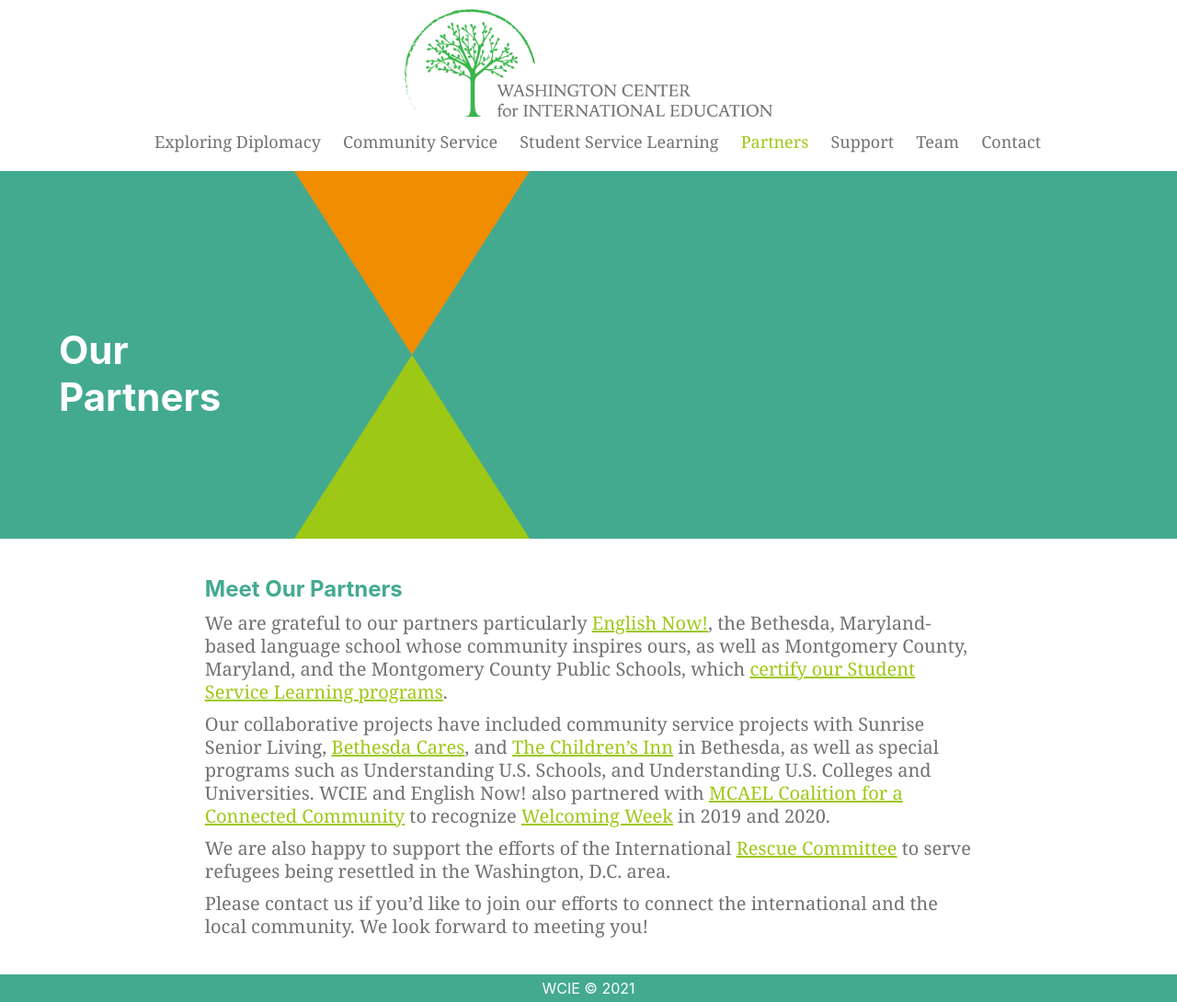
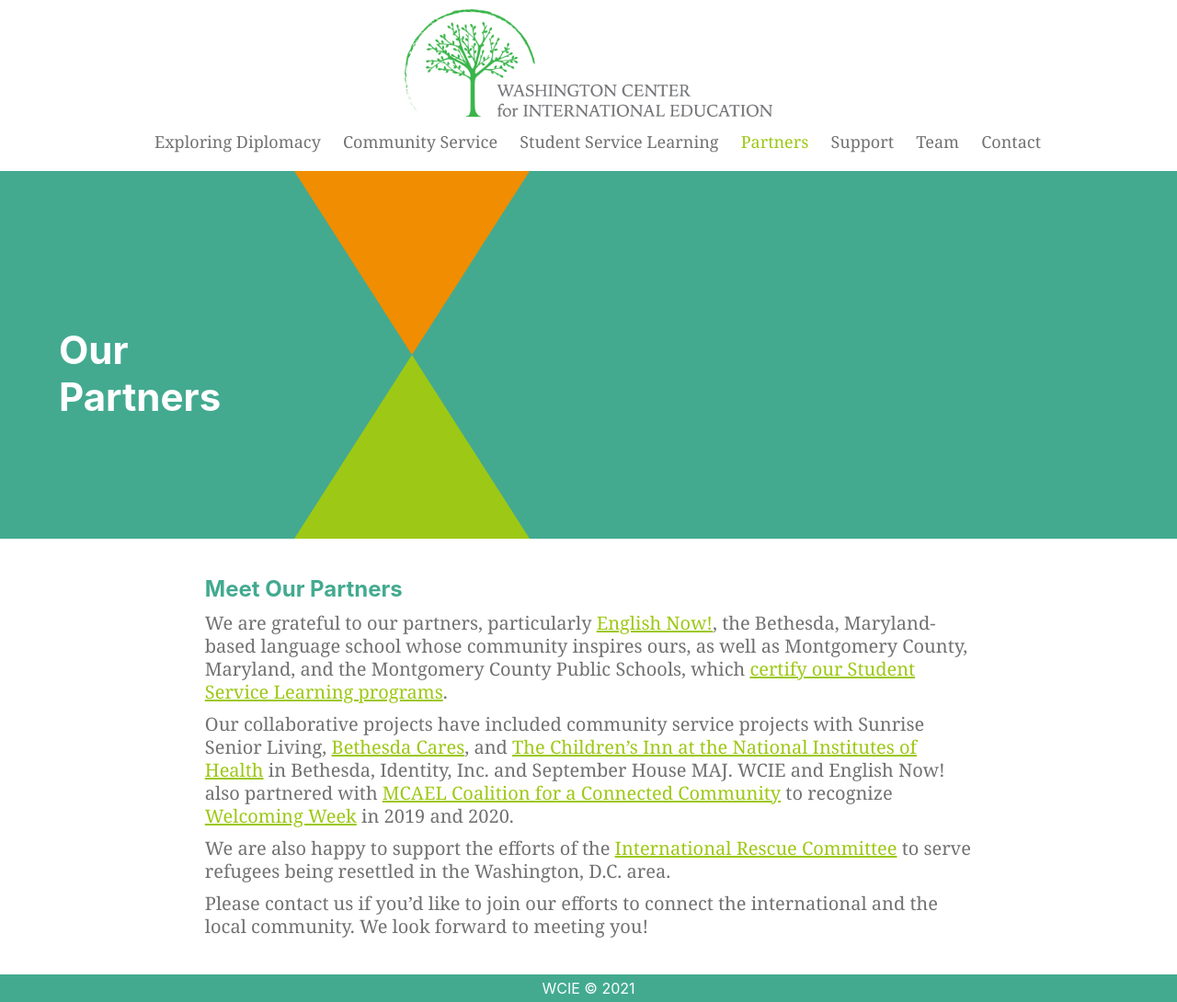
Before and after one commit to washingtoncie/washingtoncie.github.io, a Jekyll site: the page built from _pages/partners.md, in a window 1280 px wide. Shown: the whole page at 92% size. Built offline with Jekyll 4.4.1, drawn with Linux system fonts in a browser that asks for light colours.

Commit message:
Fix site styling and some text

```diff
--- a/_pages/partners.md
+++ b/_pages/partners.md
@@ -4,10 +4,10 @@
 title: Our Partners
 ---
 ## Meet Our Partners
-We are grateful to our partners particularly [English Now!](http://english-now.com/), the Bethesda, Maryland-based language school whose community inspires ours, as well as Montgomery County, Maryland, and the Montgomery County Public Schools, which [certify our Student Service Learning programs](https://montgomerycountymd.galaxydigital.com/agency/detail/?agency_id=92808).
+We are grateful to our partners, particularly [English Now!](http://english-now.com/), the Bethesda, Maryland-based language school whose community inspires ours, as well as Montgomery County, Maryland, and the Montgomery County Public Schools, which [certify our Student Service Learning programs](https://montgomerycountymd.galaxydigital.com/agency/detail/?agency_id=92808).
 
-Our collaborative projects have included community service projects with Sunrise Senior Living, [Bethesda Cares](https://bethesdacares.org/), and [The Children's Inn](https://childrensinn.org/) in Bethesda, as well as special programs such as Understanding U.S. Schools, and Understanding U.S. Colleges and Universities. WCIE and English Now! also partnered with [MCAEL Coalition for a Connected Community](https://mcael.org/) to recognize [Welcoming Week](https://www.welcomingamerica.org/programs/welcoming-week) in 2019 and 2020.
+Our collaborative projects have included community service projects with Sunrise Senior Living, [Bethesda Cares](https://bethesdacares.org/), and [The Children’s Inn at the National Institutes of Health](https://childrensinn.org/) in Bethesda, Identity, Inc. and September House MAJ. WCIE and English Now! also partnered with [MCAEL Coalition for a Connected Community](https://mcael.org/) to recognize [Welcoming Week](https://www.welcomingamerica.org/programs/welcoming-week) in 2019 and 2020.
 
-We are also happy to support the efforts of the International [Rescue Committee](https://rescue.org) to serve refugees being resettled in the Washington, D.C. area.
+We are also happy to support the efforts of the [International Rescue Committee](https://rescue.org) to serve refugees being resettled in the Washington, D.C. area.
 
 Please contact us if you’d like to join our efforts to connect the international and the local community. We look forward to meeting you!
--- a/css/index.css
+++ b/css/index.css
@@ -13,7 +13,7 @@
     font-size: 65px;
     justify-self: center;
     height: var(--site-title-height);
-    transform: translateY(-150px);
+    /* transform: translateY(-150px); */
     width: auto;
     z-index: 10;
 }
```
Also changed, not shown: _pages/community-service/community-service-weeks.md (+1 -1 lines).
